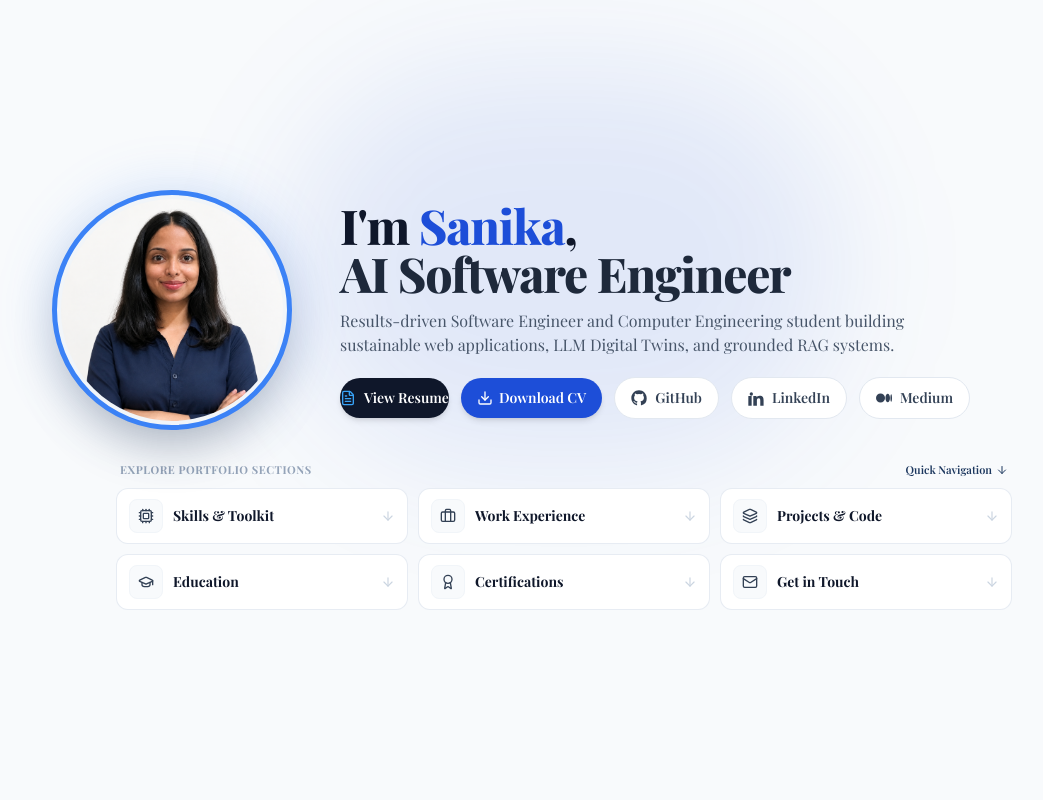
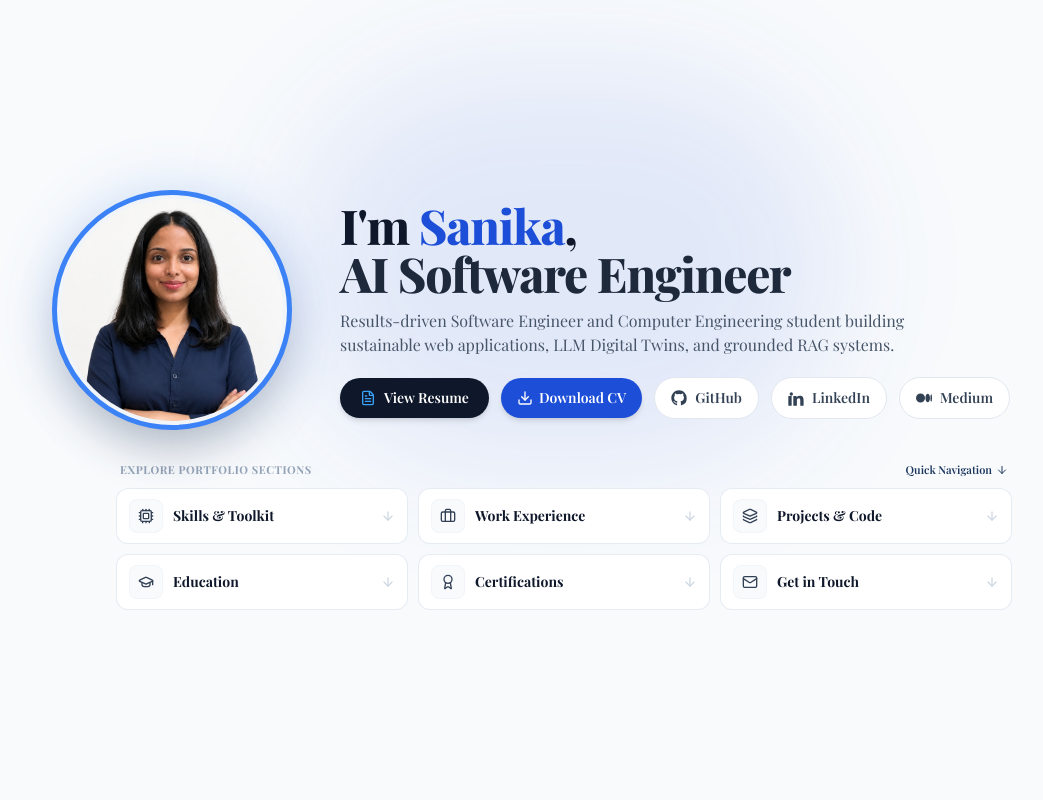
Before and after one commit to sanikatare/Portfolio, a React (Vite) app: page / in a window 1280 px wide. Shown: the top 800 px of the page, without its empty margins (76-1119 px from the left). Built offline with nearby package versions, Linux system fonts and the light colour scheme; a web font is replaced by a local one.

Commit message:
style: update resume button styling
Refine the "View Resume" button layout with improved padding and forced text wrapping prevention to ensure consistent button sizing.

```diff
--- a/src/sections/Hero.tsx
+++ b/src/sections/Hero.tsx
@@ -161,10 +161,10 @@ export default function Hero({ onOpenResume }: HeroProps) {
               {onOpenResume && (
                 <button
                   onClick={onOpenResume}
-                  className="inline-flex items-center gap-2 rounded-full bg-slate-900 hover:bg-slate-800 text-white px-4.5 py-2.5 text-xs sm:text-sm font-semibold transition-all shadow-md hover:-translate-y-0.5"
+                  className="inline-flex items-center justify-center gap-2 rounded-full bg-slate-900 hover:bg-slate-800 text-white px-5 py-2.5 text-xs sm:text-sm font-semibold whitespace-nowrap transition-all shadow-md hover:-translate-y-0.5"
                 >
-                  <FileText className="h-4 w-4 text-brand-400" />
-                  <span>View Resume</span>
+                  <FileText className="h-4 w-4 text-brand-400 shrink-0" />
+                  <span className="whitespace-nowrap">View Resume</span>
                 </button>
               )}
 
```
Also changed, not shown: 1 other file (tests, documents, lock files or other folders).
